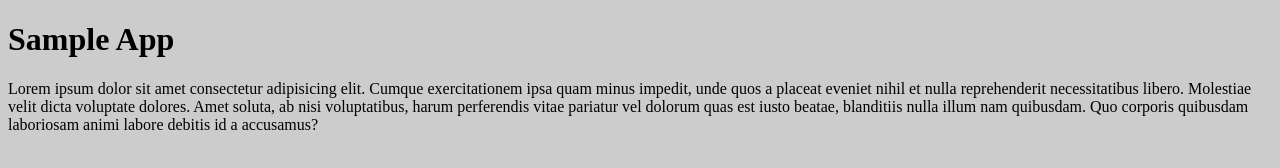
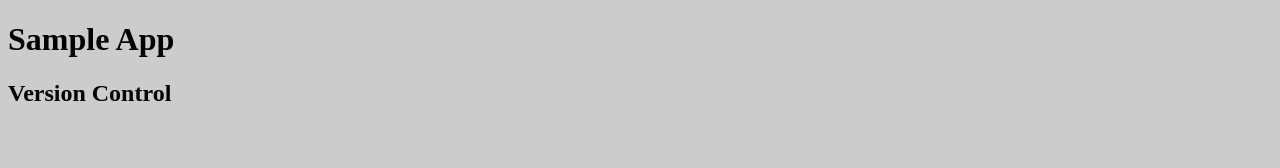
Before and after one commit to Decon123/myApp, a plain HTML site: page index.html in a window 1280 px wide. Drawn offline with Linux system fonts and the light colour scheme.

Commit message:
Added subtitles

```diff
--- a/index.html
+++ b/index.html
@@ -10,7 +10,8 @@
 <body>
     <h1>Sample App</h1>
 
-    <p>Lorem ipsum dolor sit amet consectetur adipisicing elit. Cumque exercitationem ipsa quam minus impedit, unde quos a placeat eveniet nihil et nulla reprehenderit necessitatibus libero. Molestiae velit dicta voluptate dolores.
-    Amet soluta, ab nisi voluptatibus, harum perferendis vitae pariatur vel dolorum quas est iusto beatae, blanditiis nulla illum nam quibusdam. Quo corporis quibusdam laboriosam animi labore debitis id a accusamus?</p>
+    <div>
+        <h2>Version Control</h2>
+    </div>
 </body>
 </html>
```
